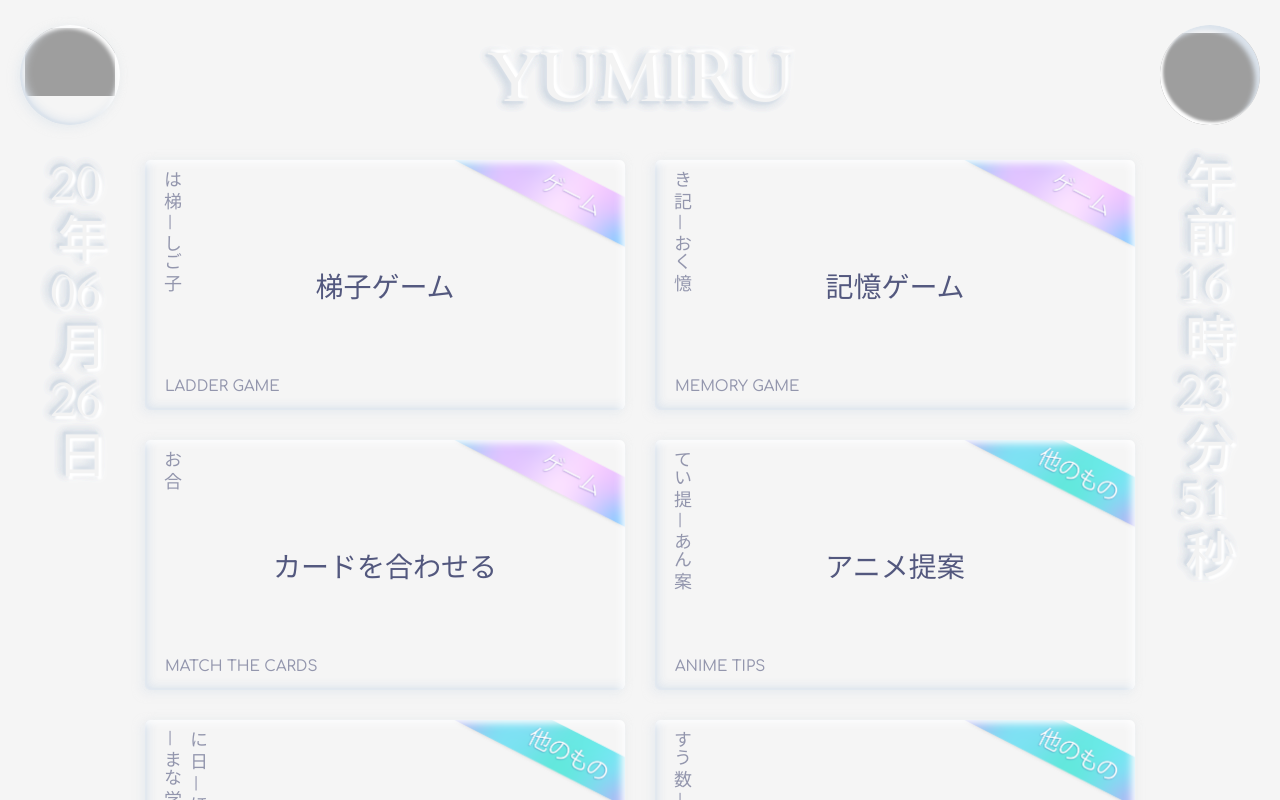
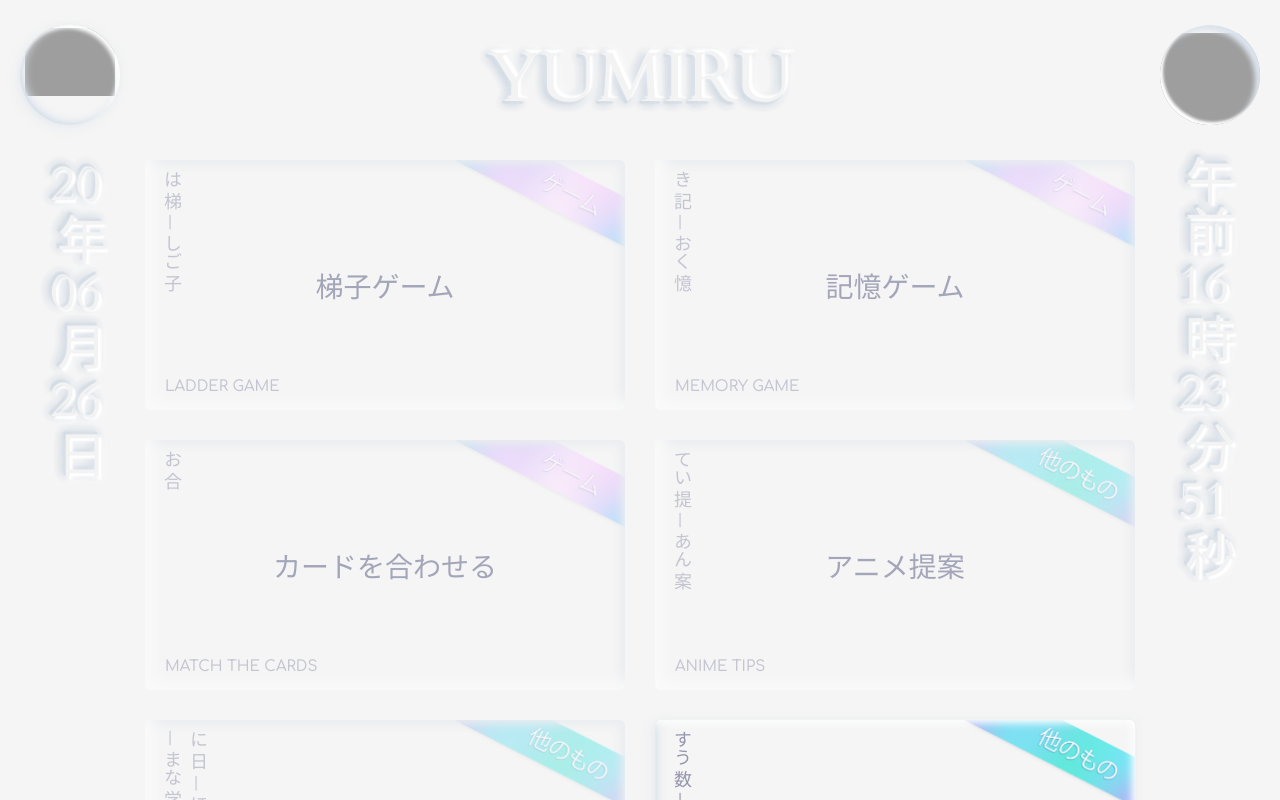
Before and after one commit to SelmaWaller/yumiru, a React (Create React App) app: page /overview in a window 1280 px wide. Shown: the top 800 px of the page. Built offline with nearby package versions, Linux system fonts and the light colour scheme; grey boxes are pictures that could not be loaded; a web font is replaced by a local one.

Commit message:
disabled empty pages

```diff
--- a/src/components/overview-objects.js
+++ b/src/components/overview-objects.js
@@ -1,45 +1,51 @@
 const OverviewObjects = [
   {
-    furigana: 'は 梯 — しご 子',
-    japName: '梯子ゲーム',
-    engName: 'Ladder Game',
-    url: '/ladder',
+    furigana: "は 梯 — しご 子",
+    japName: "梯子ゲーム",
+    engName: "Ladder Game",
+    url: "/ladder",
     game: true,
+    disabled: true,
   },
   {
-    furigana: 'き 記 — おく 憶',
-    japName: '記憶ゲーム',
-    engName: 'Memory Game',
-    url: '/memory',
+    furigana: "き 記 — おく 憶",
+    japName: "記憶ゲーム",
+    engName: "Memory Game",
+    url: "/memory",
     game: true,
+    disabled: true,
   },
   {
-    furigana: 'お 合',
-    japName: 'カードを合わせる',
-    engName: 'Match the Cards',
-    url: '/match',
+    furigana: "お 合",
+    japName: "カードを合わせる",
+    engName: "Match the Cards",
+    url: "/match",
     game: true,
+    disabled: true,
   },
   {
-    furigana: 'てい 提 — あん 案',
-    japName: 'アニメ提案',
-    engName: 'Anime Tips',
-    url: '/anime',
+    furigana: "てい 提 — あん 案",
+    japName: "アニメ提案",
+    engName: "Anime Tips",
+    url: "/anime",
     game: false,
+    disabled: true,
   },
   {
-    furigana: 'に 日 — ほん 本 — ご 語 — まな 学',
-    japName: '日本語を学ぶ',
-    engName: 'Learn Japanese',
-    url: '/learn',
+    furigana: "に 日 — ほん 本 — ご 語 — まな 学",
+    japName: "日本語を学ぶ",
+    engName: "Learn Japanese",
+    url: "/learn",
     game: false,
+    disabled: true,
   },
   {
-    furigana: 'すう 数 — じ 字',
-    japName: 'アルファベットと数字',
-    engName: 'Alphabets and numbers',
-    url: '/alphabets',
+    furigana: "すう 数 — じ 字",
+    japName: "アルファベットと数字",
+    engName: "Alphabets and numbers",
+    url: "/alphabets",
     game: false,
+    disabled: false,
   },
 ];
 
--- a/src/components/styles/overview-card.js
+++ b/src/components/styles/overview-card.js
@@ -1,4 +1,4 @@
-import styled from 'styled-components';
+import styled from "styled-components";
 
 const OverviewCard = styled.div`
   background: ${(props) => props.theme.globalBackground};
@@ -26,12 +26,11 @@ const OverviewCard = styled.div`
     text-decoration: none;
     text-transform: uppercase;
     font-weight: normal;
-    font-family: 'Sawarabi Mincho', sans-serif;
+    font-family: "Sawarabi Mincho", sans-serif;
     color: ${(props) => props.theme.globalText};
     font-size: 28px;
     margin: 0;
     padding: 0 20px;
-    cursor: pointer;
     transition: 250ms;
   }
 
@@ -39,7 +38,7 @@ const OverviewCard = styled.div`
     top: 10px;
     left: -5px;
     font-size: 18px;
-    font-family: 'Noto Sans JP', sans-serif;
+    font-family: "Noto Sans JP", sans-serif;
     font-weight: normal;
     opacity: 0.6;
     writing-mode: vertical-rl;
@@ -49,7 +48,7 @@ const OverviewCard = styled.div`
   }
 
   h3 {
-    font-family: 'Comfortaa', sans-serif;
+    font-family: "Comfortaa", sans-serif;
     bottom: 15px;
     left: 0;
     font-size: 15px;
--- a/src/pages/Overview.js
+++ b/src/pages/Overview.js
@@ -1,15 +1,22 @@
-import React, {useEffect} from 'react';
-import {Link} from 'react-router-dom';
+import React, { useEffect } from "react";
+import { Link } from "react-router-dom";
+import styled from "styled-components";
 
-import OverviewObjects from '../components/overview-objects';
+import OverviewObjects from "../components/overview-objects";
 
-import Title from '../components/global/title';
-import GridLarge from '../components/styles/grid-large';
-import OverviewCard from '../components/styles/overview-card';
+import Title from "../components/global/title";
+import GridLarge from "../components/styles/grid-large";
+import OverviewCard from "../components/styles/overview-card";
+
+const Disabled = styled(OverviewCard)`
+  box-shadow: ${(props) => props.theme.contentShadowHover};
+  cursor: default;
+  opacity: 0.5;
+`;
 
 export default function Overview() {
   useEffect(() => {
-    document.title = 'Yumiru | Overview';
+    document.title = "Yumiru | Overview";
   }, []);
 
   return (
@@ -18,8 +25,13 @@ export default function Overview() {
       <GridLarge>
         {OverviewObjects.map((item, index) => {
           return (
-            <Link key={index} to={item.url}>
-              <OverviewCard game={item.game}>
+            <>
+              {!item.disabled ? (
+                <Link key={index} to={item.disabled ? "" : item.url}>
+                  <OverviewCard
+                    game={item.game}
+                    as={item.disabled ? Disabled : ""}
+                  >
                     <div key={index}>
                       <h1>{item.japName}</h1>
                       <h2>{item.furigana}</h2>
@@ -27,6 +39,19 @@ export default function Overview() {
                     </div>
                   </OverviewCard>
                 </Link>
+              ) : (
+                <OverviewCard
+                  game={item.game}
+                  as={item.disabled ? Disabled : ""}
+                >
+                  <div key={index}>
+                    <h1>{item.japName}</h1>
+                    <h2>{item.furigana}</h2>
+                    <h3>{item.engName}</h3>
+                  </div>
+                </OverviewCard>
+              )}
+            </>
           );
         })}
       </GridLarge>
```
Also changed, not shown: src/components/styles/transparent-button.js (+6 -6 lines). Lines whose indentation alone changed are shown as unchanged.
